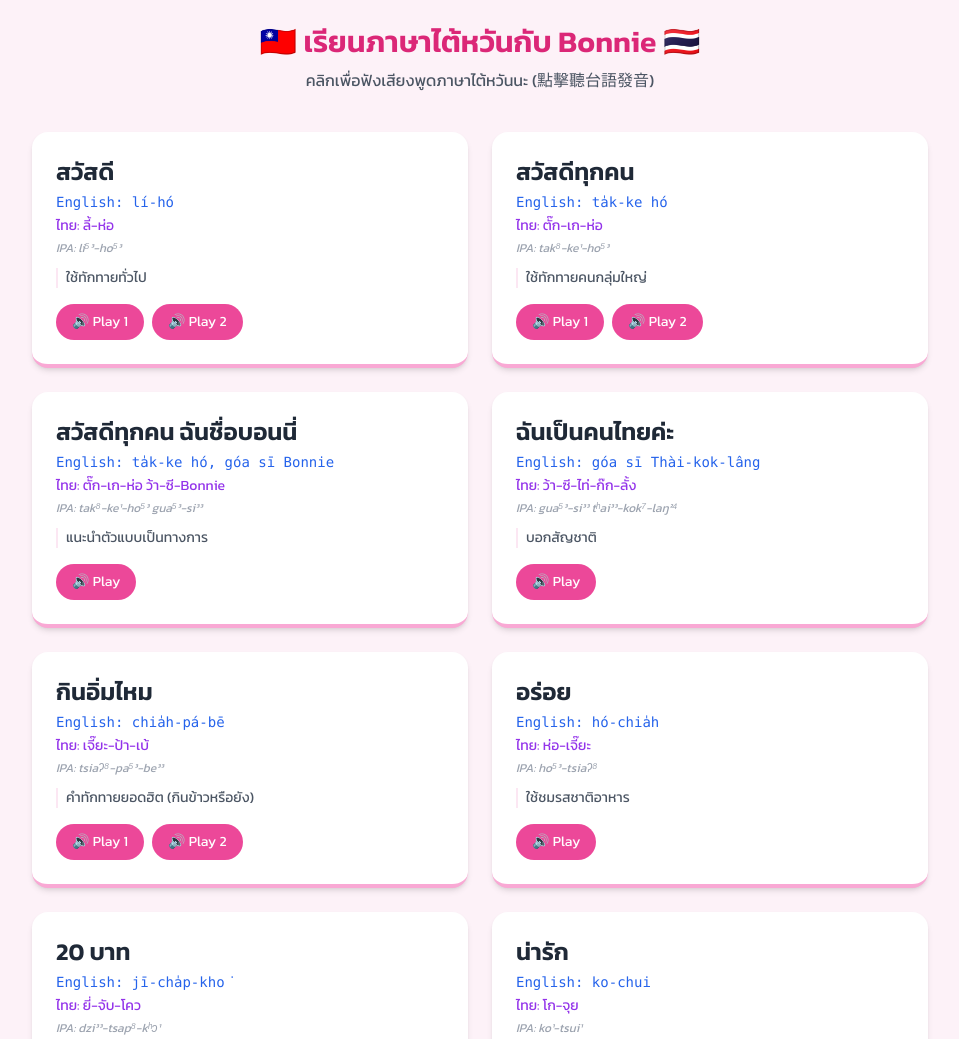
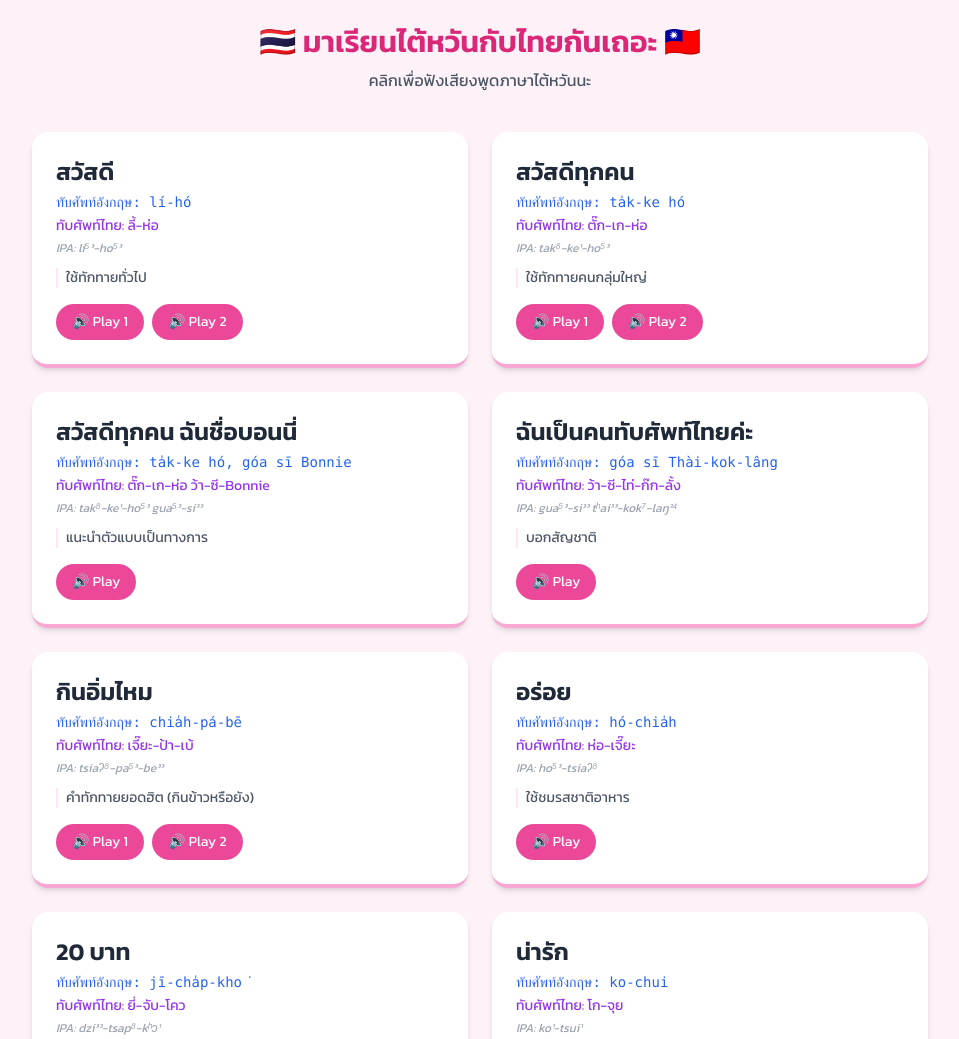
Before and after one commit to YH-YingHua/TaiYi, a plain HTML site: page index.html in a window 1280 px wide. Shown: the top 1039 px of the page, without its empty margins (160-1119 px from the left). Drawn offline with nearby package versions, Linux system fonts and the light colour scheme.

Commit message:
Update index.html

```diff
--- a/index.html
+++ b/index.html
@@ -14,8 +14,8 @@
 </head>
 <body class="p-6">
     <header class="text-center mb-10">
-        <h1 class="text-3xl font-bold text-pink-600">🇹🇼 เรียนภาษาไต้หวันกับ Bonnie 🇹🇭</h1>
-        <p class="text-gray-600 mt-2">คลิกเพื่อฟังเสียงพูดภาษาไต้หวันนะ (點擊聽台語發音)</p>
+        <h1 class="text-3xl font-bold text-pink-600">🇹🇭 มาเรียนไต้หวันกับไทยกันเถอะ 🇹🇼</h1>
+        <p class="text-gray-600 mt-2">คลิกเพื่อฟังเสียงพูดภาษาไต้หวันนะ</p>
     </header>
 
     <div id="dictionary" class="max-w-4xl mx-auto grid gap-6 md:grid-cols-2">
@@ -26,7 +26,7 @@
             { th: "สวัสดี", tw: "哩厚", roman: "lí-hó", th_spell: "ลี้-ห่อ", ipa: "li⁵³-ho⁵³", note: "ใช้ทักทายทั่วไป", audio: ["哩厚", "哩厚2"] },
             { th: "สวัสดีทุกคน", tw: "大家好", roman: "ta̍k-ke hó", th_spell: "ตั๊ก-เก-ห่อ", ipa: "tak⁸-ke¹-ho⁵³", note: "ใช้ทักทายคนกลุ่มใหญ่", audio: ["大家好", "大家好2"] },
             { th: "สวัสดีทุกคน ฉันชื่อบอนนี่", tw: "大家好，我是Bonnie", roman: "ta̍k-ke hó, góa sī Bonnie", th_spell: "ตั๊ก-เก-ห่อ ว้า-ซี-Bonnie", ipa: "tak⁸-ke¹-ho⁵³ gua⁵³-si³³", note: "แนะนำตัวแบบเป็นทางการ", audio: ["大家好，我是Bonnie"] },
-            { th: "ฉันเป็นคนไทยค่ะ", tw: "我是泰國人", roman: "góa sī Thài-kok-lâng", th_spell: "ว้า-ซี-ไท่-ก๊ก-ลั้ง", ipa: "gua⁵³-si³³ tʰai³³-kok⁷-laŋ²⁴", note: "บอกสัญชาติ", audio: ["我是泰國人"] },
+            { th: "ฉันเป็นคนทับศัพท์ไทยค่ะ", tw: "我是泰國人", roman: "góa sī Thài-kok-lâng", th_spell: "ว้า-ซี-ไท่-ก๊ก-ลั้ง", ipa: "gua⁵³-si³³ tʰai³³-kok⁷-laŋ²⁴", note: "บอกสัญชาติ", audio: ["我是泰國人"] },
             { th: "กินอิ่มไหม", tw: "呷飽未", roman: "chia̍h-pá-bē", th_spell: "เจี๊ยะ-ป้า-เบ้", ipa: "tsiaʔ⁸-pa⁵³-be³³", note: "คำทักทายยอดฮิต (กินข้าวหรือยัง)", audio: ["呷飽未", "呷飽未2"] },
             { th: "อร่อย", tw: "厚呷", roman: "hó-chia̍h", th_spell: "ห่อ-เจี๊ยะ", ipa: "ho⁵³-tsiaʔ⁸", note: "ใช้ชมรสชาติอาหาร", audio: ["厚呷"] },
             { th: "20 บาท", tw: "二十塊", roman: "jī-cha̍p-kho͘", th_spell: "ยี่-จับ-โคว", ipa: "dzi³³-tsap⁸-kʰɔ¹", note: "บอกราคา 20 เหรียญไต้หวัน", audio: ["二十塊"] },
@@ -55,8 +55,8 @@
             card.innerHTML = `
                 <h2 class="text-2xl font-bold text-gray-800 mb-1">${item.th}</h2>
                 <div class="text-sm space-y-1 mb-3">
-                    <p class="text-blue-600 font-mono">English: ${item.roman}</p>
-                    <p class="text-purple-600">ไทย: ${item.th_spell}</p>
+                    <p class="text-blue-600 font-mono">ทับศัพท์อังกฤษ: ${item.roman}</p>
+                    <p class="text-purple-600">ทับศัพท์ไทย: ${item.th_spell}</p>
                     <p class="text-gray-400 italic text-xs">IPA: ${item.ipa}</p>
                 </div>
                 <p class="text-gray-600 text-sm border-l-2 border-pink-100 pl-2 mb-4">${item.note}</p>
```
